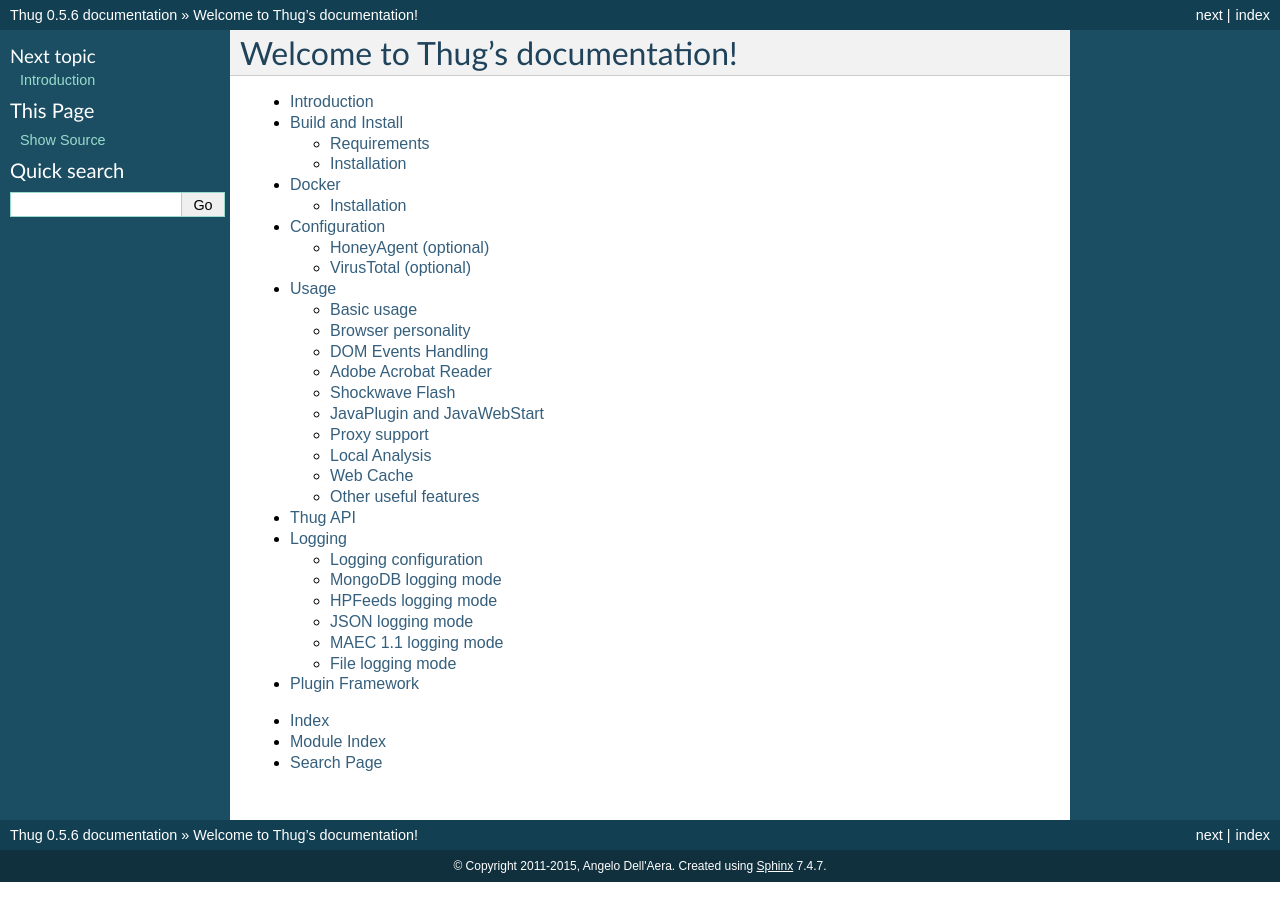
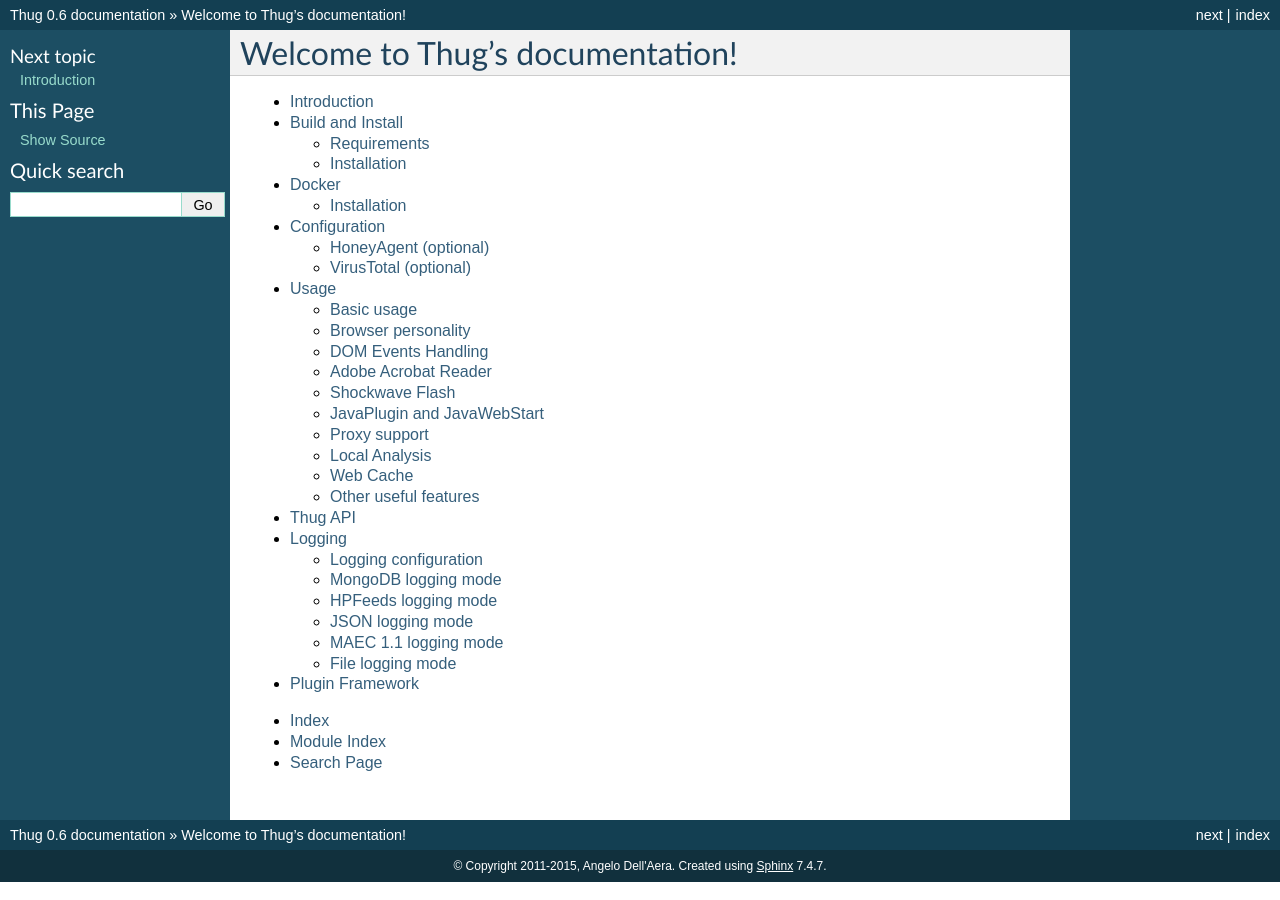
Before and after one commit to buffer/thug, a Sphinx documentation site: the page built from doc/source/index.rst, in a window 1280 px wide. Built offline with Sphinx 7.4.7, drawn with Linux system fonts in a browser that asks for light colours.

Commit message:
Version 0.6

```diff
--- a/doc/source/conf.py
+++ b/doc/source/conf.py
@@ -48,9 +48,9 @@
 # built documents.
 #
 # The short X.Y version.
-version = '0.5.6'
+version = '0.6'
 # The full version, including alpha/beta/rc tags.
-release = '0.5.6'
+release = '0.6'
 
 # The language for content autogenerated by Sphinx. Refer to documentation
 # for a list of supported languages.
```
Also changed, not shown: 1 other file.
